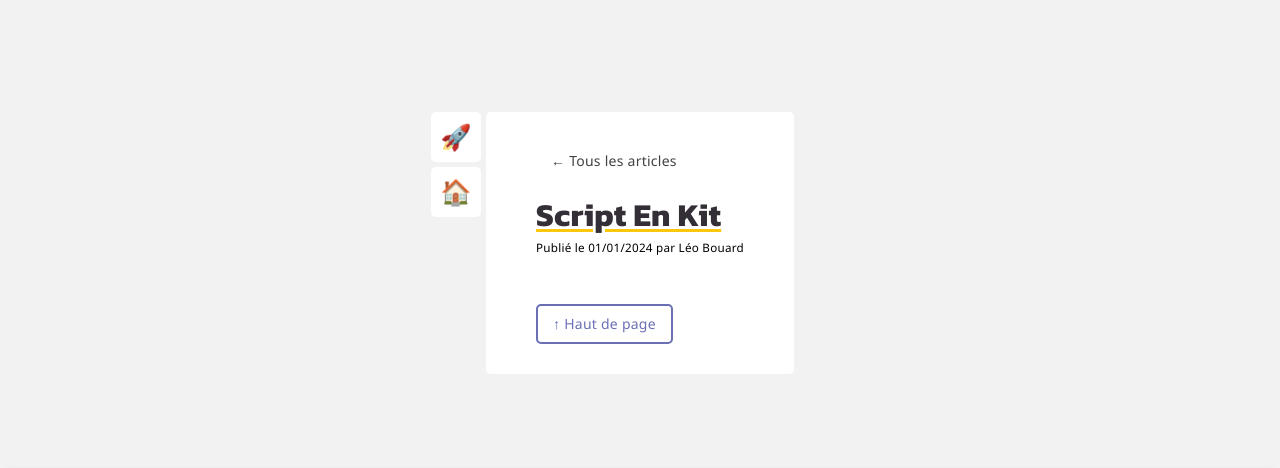
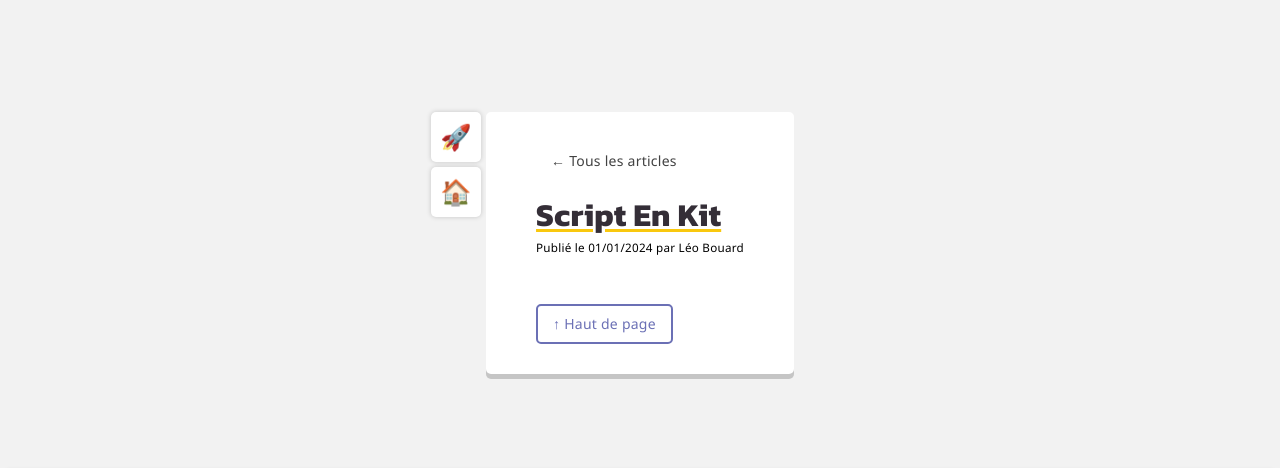
Before and after one commit to leobouard/leobouard.github.io, a Jekyll site: the page built from _posts/2024-01-01-script-en-kit.md, in a window 1280 px wide. Shown: the part 345-813 px from the top of the page. Built offline with Jekyll 4.4.1, drawn with Linux system fonts in a browser that asks for light colours; some web fonts are replaced; our own code applies the rules of GitHub Pages for plain Markdown files.

Commit message:
Ajout des ombres sur SECTION & SIDEBUTTONS

```diff
--- a/assets/css/posts.scss
+++ b/assets/css/posts.scss
@@ -249,6 +249,7 @@ div.side_buttons > a {
     align-items: center;
     font-size: 25px;
     border-radius: 5px;
+    box-shadow: 0px 0px 5px 0px #00000030;
 }
 
 div.side_buttons > a:hover {
--- a/assets/css/style.scss
+++ b/assets/css/style.scss
@@ -75,7 +75,9 @@ main {
         padding: 30px 50px;
         margin: auto;
         max-width: 950px;
-        overflow: hidden;
+        overflow-x: scroll;
+        overflow-y: hidden;
+        box-shadow: 0px 5px 0px #00000030;
     }
 
     a {
```
